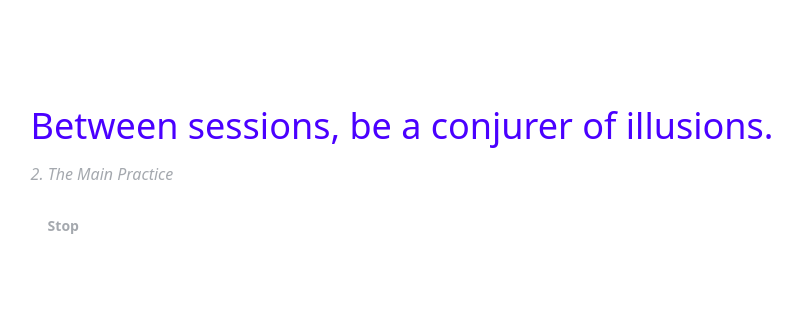
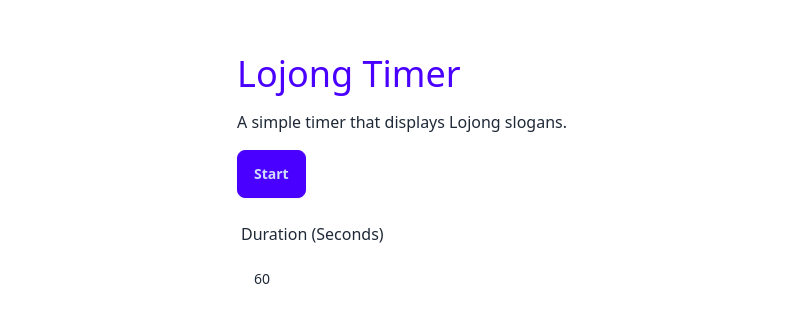
Before and after one commit to mo-sangha/website, a SvelteKit app in the folder frontend/: page / in a window 1280 px wide. Shown: the part 222-544 px from the top of the page, without its empty margins (238-1040 px from the left). Built offline with nearby package versions, Linux system fonts and the light colour scheme.

Commit message:
Lojong Timer

```diff
--- a/frontend/src/routes/+page.svelte
+++ b/frontend/src/routes/+page.svelte
@@ -19,9 +19,10 @@
 		return { chapterTitle, slogan };
 	};
 
-	let isRunning = $state(true);
+	let isRunning = $state(false);
 
 	let sloganInterval = $state(0);
+	let pageDuration = $state(60);
 	let slogan = $state(getRandomSlogan());
 
 	function startSession() {
@@ -30,7 +31,7 @@
 		// @ts-expect-error - typescript doesn't know about setInterval
 		sloganInterval = setInterval(() => {
 			slogan = getRandomSlogan();
-		}, 5 * 1000);
+		}, pageDuration * 1000);
 		slogan = getRandomSlogan();
 	}
 
@@ -44,11 +45,26 @@
 	<div class="flex flex-col max-w-5xl gap-4">
 		{#if isRunning}
 			<div class="text-2xl sm:text-3xl md:text-4xl lg:text-4xl text-primary">{slogan.slogan}</div>
-			<div class="italic opacity-40">{slogan.chapterTitle}</div>
+			<div class="italic opacity-50">{slogan.chapterTitle}</div>
 			<button class="btn btn-ghost w-fit opacity-40" on:click={() => stopSession()}>Stop</button>
 		{:else}
-			<div class="text-4xl">Lojong Timer</div>
-			<button class="btn btn-primary w-fit" on:click={() => startSession()}> Start </button>
+			<div class="text-4xl text-primary">Lojong Timer</div>
+			<p>A simple timer that displays Lojong slogans.</p>
+			<div class="flex flex-col gap-4">
+				<button class="btn btn-primary w-fit" on:click={() => startSession()}> Start </button>
+				<!-- a numeric input to select seconds of practice -->
+				<div>
+					<label for="step-duration" class="label"> Duration (Seconds) </label>
+					<input
+						class="input input-md"
+						id="step-duration"
+						name="step-duration"
+						type="number"
+						min="1"
+						bind:value={pageDuration}
+					/>
+				</div>
+			</div>
 		{/if}
 	</div>
 </div>
```
